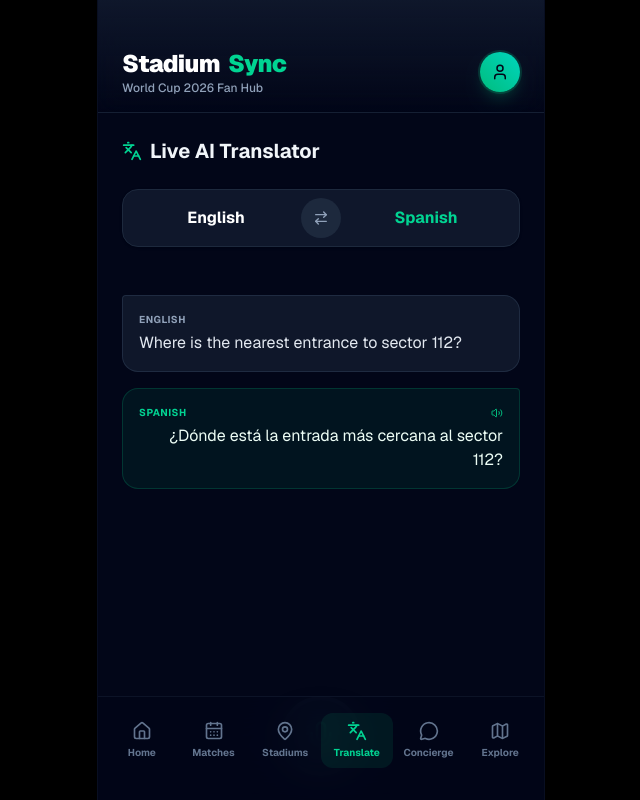
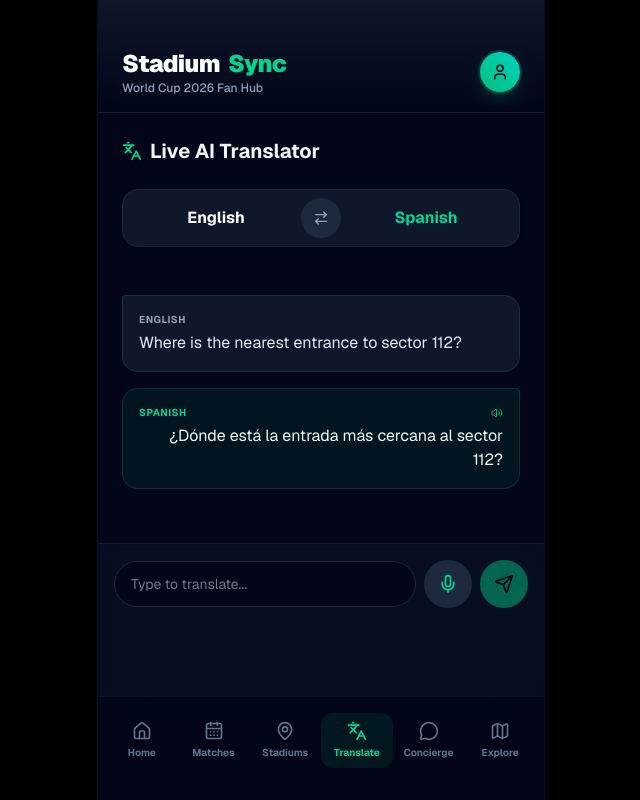
Before and after one commit to triyanshagr-arch/promptwars-Challenge-4, a Next.js app: page / in a window 1280 px wide. Both pictures are taken after a click on the button "Translate". Shown: the whole page, without its empty margins (319-959 px from the left). Built offline with nearby package versions, Linux system fonts and the light colour scheme.

Commit message:
Add text input chat bar to Translate tab

```diff
--- a/app/page.tsx
+++ b/app/page.tsx
@@ -20,6 +20,7 @@ export default function FanApp() {
   const [lostLocation, setLostLocation] = useState('Seat (Sec 112)');
   const [isListening, setIsListening] = useState(false);
   const [isTranslating, setIsTranslating] = useState(false);
+  const [translateInput, setTranslateInput] = useState('');
   const [sourceLang, setSourceLang] = useState('English');
   const [targetLang, setTargetLang] = useState('Spanish');
   const [translationLog, setTranslationLog] = useState([
@@ -386,7 +387,7 @@ export default function FanApp() {
               </div>
 
                 {/* Translation Log area */}
-                <div className="flex-1 overflow-y-auto px-6 pb-32 space-y-4">
+              <div className="flex-1 overflow-y-auto px-6 pb-6 space-y-4">
 
                 {translationLog.map((log, index) => (
                   <div key={index} className="space-y-4 animate-in fade-in slide-in-from-bottom-2 duration-300">
@@ -429,9 +430,42 @@ export default function FanApp() {
 
               </div>
 
-                {/* Mic Button Fixed at Bottom (above nav) */}
-                <div className="absolute bottom-6 left-0 right-0 flex justify-center z-10 pointer-events-none">
+              {/* Translate Input Bar */}
+              <div className="p-4 border-t border-slate-800/50 bg-slate-900/50 backdrop-blur-md pb-24 shrink-0">
+                <form
+                  onSubmit={(e) => {
+                    e.preventDefault();
+                    if (!translateInput.trim()) return;
+                    setIsTranslating(true);
+
+                    const mockTranslatedText = targetLang === 'Spanish'
+                      ? `[Español] ${translateInput}`
+                      : `[${targetLang}] ${translateInput}`;
+
+                    setTimeout(() => {
+                      setTranslationLog(prev => [...prev, {
+                        source: translateInput,
+                        target: mockTranslatedText,
+                        srcLang: sourceLang,
+                        tgtLang: targetLang
+                      }]);
+                      setIsTranslating(false);
+                    }, 800);
+
+                    setTranslateInput('');
+                  }}
+                  className="flex gap-2 relative items-center"
+                >
+                  <input
+                    type="text"
+                    value={translateInput}
+                    onChange={(e) => setTranslateInput(e.target.value)}
+                    placeholder="Type to translate..."
+                    className="flex-1 bg-slate-950 border border-slate-800 rounded-full px-4 py-3 focus:outline-none focus:border-emerald-500 transition-colors text-slate-200 text-sm"
+                  />
+
                   <button
+                    type="button"
                     onPointerDown={() => setIsListening(true)}
                     onPointerUp={() => {
                       setIsListening(false);
@@ -448,10 +482,19 @@ export default function FanApp() {
                       }, 1200);
                     }}
                     onPointerLeave={() => setIsListening(false)}
-                     className={`pointer-events-auto w-20 h-20 rounded-full flex items-center justify-center transition-all duration-300 shadow-2xl border-4 ${isListening ? 'bg-emerald-500 border-emerald-400/50 scale-110 shadow-[0_0_40px_rgba(16,185,129,0.5)]' : 'bg-slate-900 border-slate-800 hover:border-emerald-500/50 hover:shadow-[0_0_20px_rgba(16,185,129,0.2)]'}`}
+                    className={`w-12 h-12 rounded-full flex items-center justify-center transition-all duration-300 shrink-0 ${isListening ? 'bg-emerald-500 text-slate-950 animate-pulse' : 'bg-slate-800 text-emerald-400 hover:bg-slate-700'}`}
                   >
-                     <Mic size={32} className={isListening ? 'text-slate-950 animate-pulse' : 'text-emerald-400'} />
+                    <Mic size={20} />
                   </button>
+
+                  <button
+                    type="submit"
+                    disabled={!translateInput.trim() || isTranslating}
+                    className="w-12 h-12 bg-emerald-500 rounded-full flex items-center justify-center text-slate-950 hover:bg-emerald-400 transition-colors shrink-0 disabled:opacity-50 disabled:cursor-not-allowed"
+                  >
+                    <Send size={20} />
+                  </button>
+                </form>
               </div>
 
             </div>
```
Lines whose indentation alone changed are shown as unchanged.
